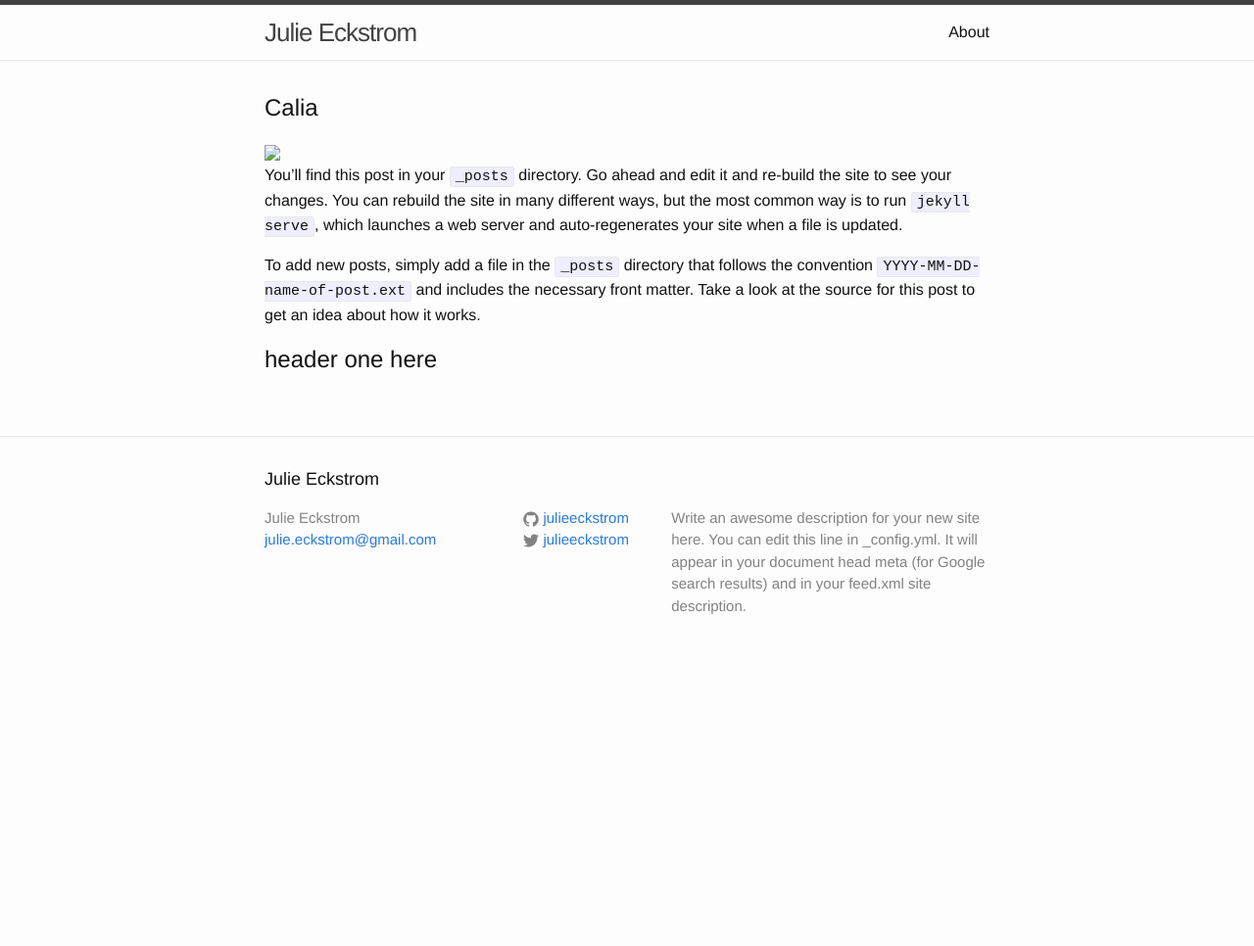
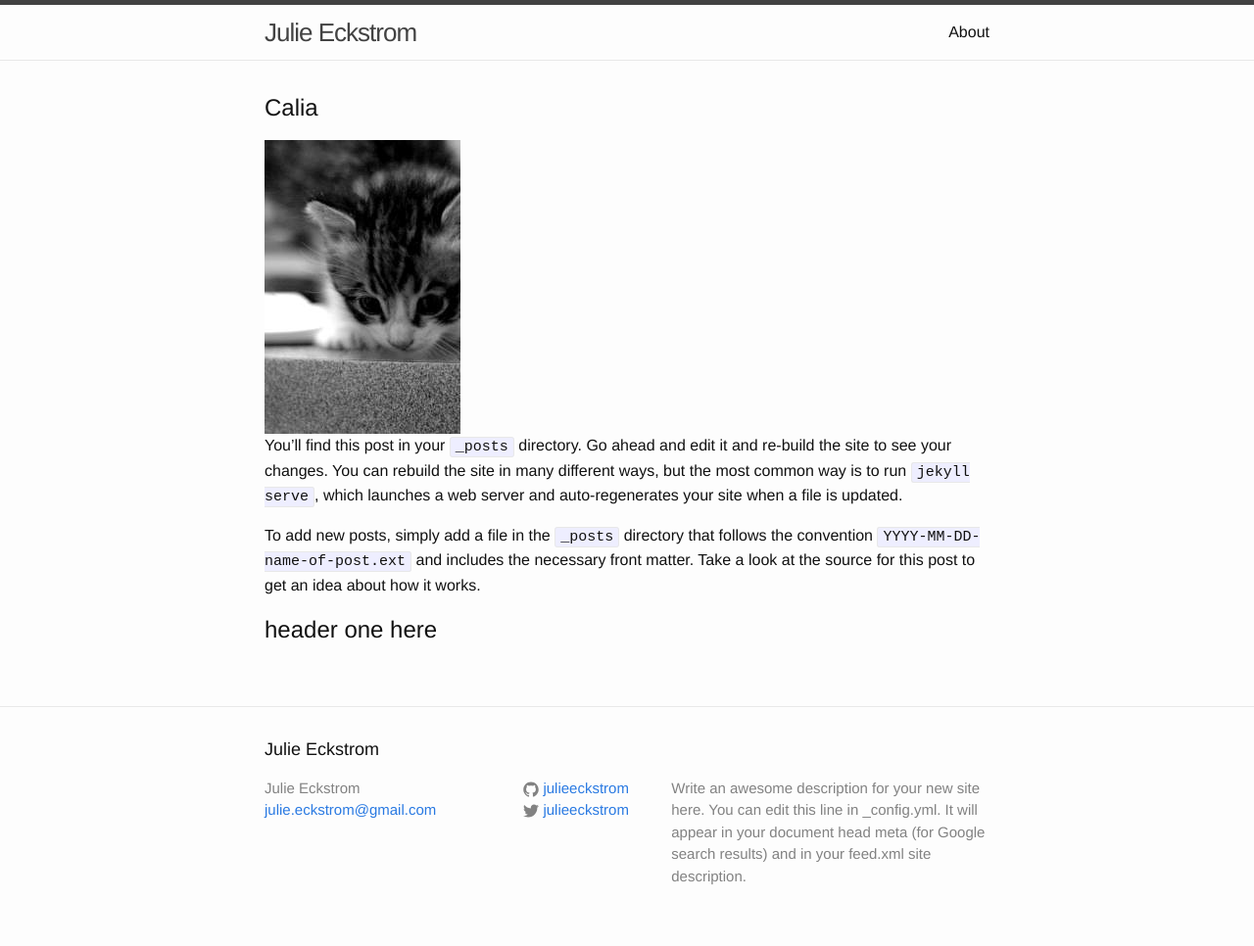
Before and after one commit to julieeckstrom/julieeckstrom.github.io, a Jekyll site: the page built from _projects/calia.markdown, in a window 1280 px wide. Shown: the whole page at 98% size. Built offline with Jekyll 4.4.1, drawn with Linux system fonts in a browser that asks for light colours; before the commit the page ends 900 px from its top, so only the background shows below that.

Commit message:
testing images

```diff
--- a/_projects/calia.markdown
+++ b/_projects/calia.markdown
@@ -3,7 +3,7 @@ layout: project
 title:  "Calia"
 categories: websites
 images:
- - url: assets/img/300.jpg
+ - url: /assets/img/300.jpg
    title: Kitten
    alt: kitten
 ---
```
